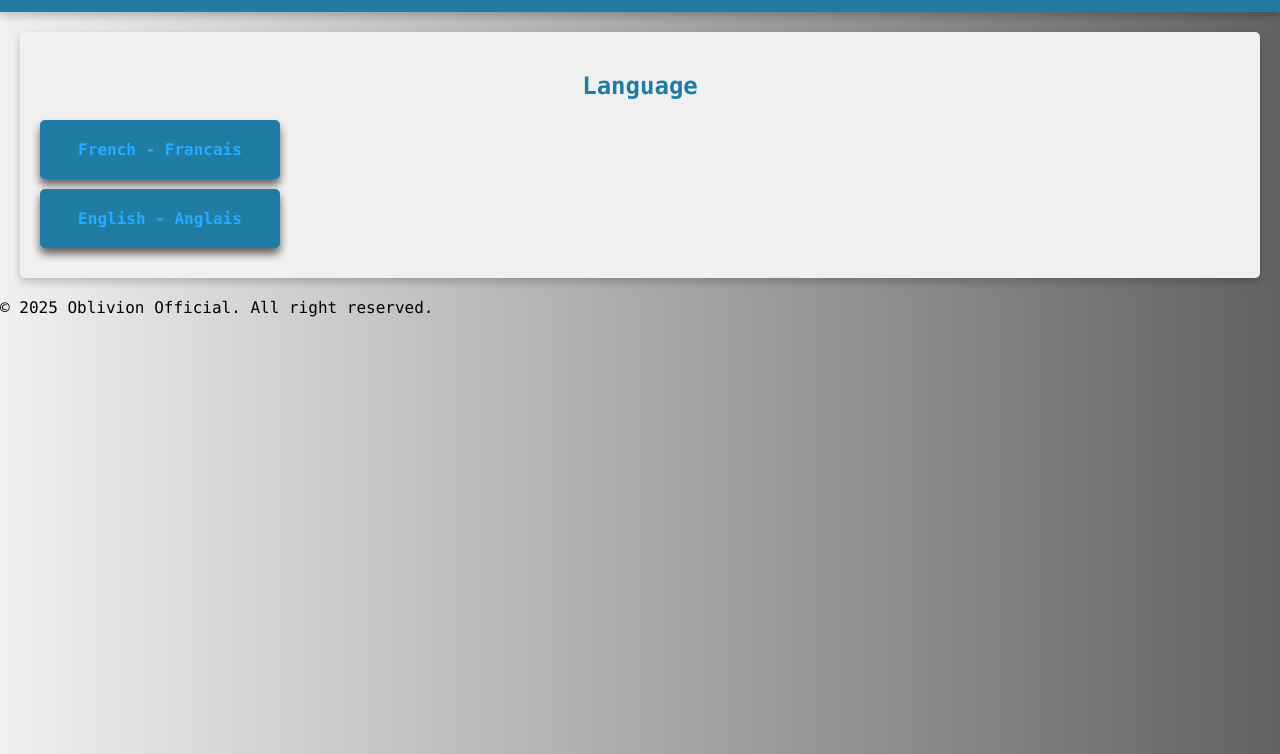
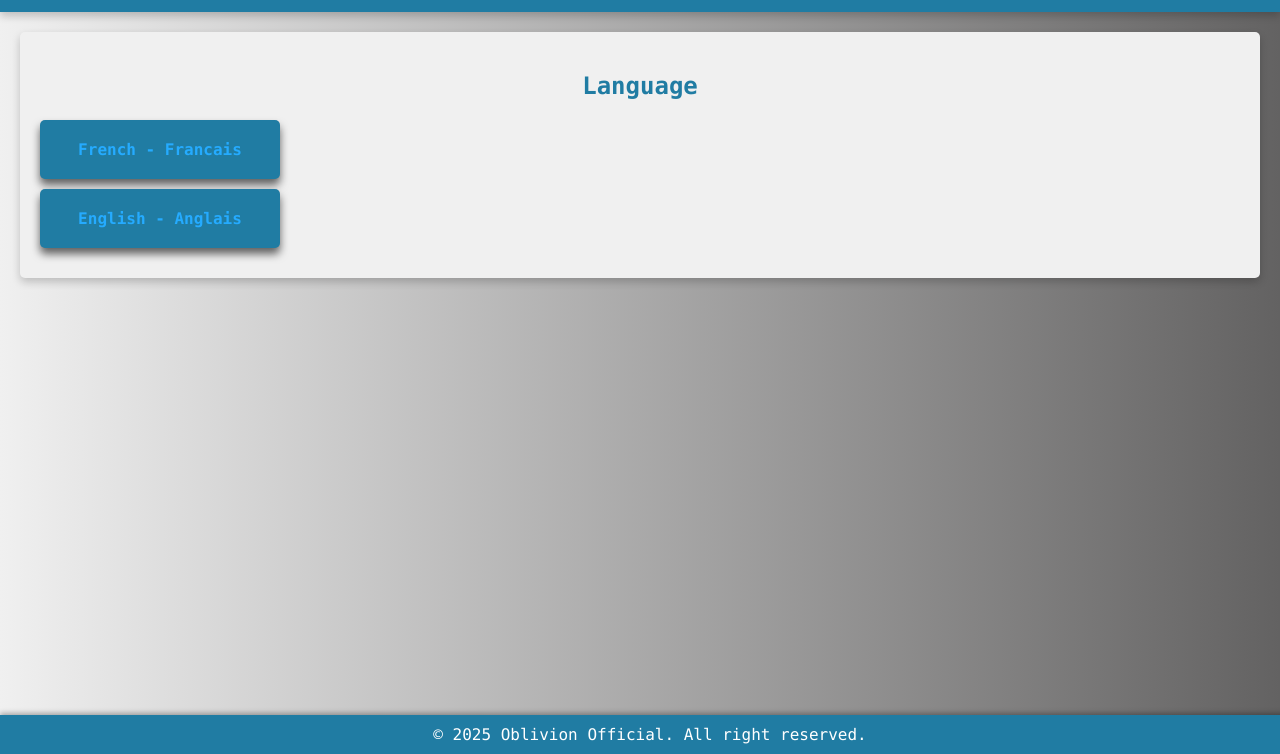
Before and after one commit to NickelsTheReall/Oblivion-Official, a plain HTML site: page index.html in a window 1280 px wide. Shown: the part 46-800 px from the top of the page. Drawn offline with Linux system fonts and the light colour scheme.

Commit message:
Update style.css

```diff
--- a/style.css
+++ b/style.css
@@ -1,8 +1,11 @@
 body {
     font-family: Consolas, monospace;
     background: linear-gradient(to right, #f0f0f0, #636262);
-    margin: 0;
     padding: 0;
+    margin: 0; /* Supprime les marges par défaut */
+    display: flex;
+    flex-direction: column;
+    min-height: 100vh;
 }
 @keyframes fadeLinkText {
     0% {
@@ -99,3 +102,14 @@ body {
     margin-top: 10px;
     font-size: 1em;
 }
+.copy {
+    position: fixed;         /* Fixe la barre dans la fenêtre */
+    bottom: 0;              /* Place la barre tout en bas */
+    left: 0;                /* Aligne à gauche */
+    width: 100%;            /* Étend sur toute la largeur */
+    background-color: #207ca3; /* Ajoute une couleur de fond */
+    color: white;           /* Texte blanc pour un bon contraste */
+    text-align: center;     /* Centre le texte horizontalement */
+    padding: 10px;          /* Ajoute de l'espace intérieur */
+    box-shadow: 0 -2px 5px rgba(0, 0, 0, 0.3); /* Ombre subtile au-dessus */
+}
```
